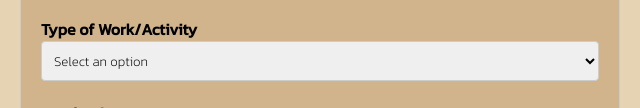
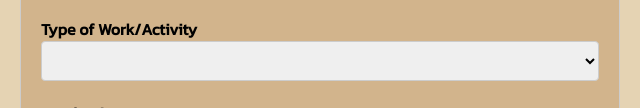
Before and after one commit to Pubhai/CS100-Project-G55, a plain HTML site: page html/form.html in a window 1280 px wide. Shown: the part 692-800 px from the top of the page, 320-960 px from the left. Drawn offline with Linux system fonts and the light colour scheme.

Commit message:
31th Commit

```diff
--- a/html/form.html
+++ b/html/form.html
@@ -64,8 +64,8 @@
       <div class="form-group">
         <label for="activityType">Type of Work/Activity</label>
         <select id="activityType" name="activityType">
-          <option value="" disabled selected>Select an option</option>
-          <!-- <option value="Course">Course</option>
+          <!-- <option value="" disabled selected>Select an option</option>
+          <option value="Course">Course</option>
           <option value="Activity">Activity</option>
           <option value="Work">Work</option>
           <option value="Research">Research</option>
```
